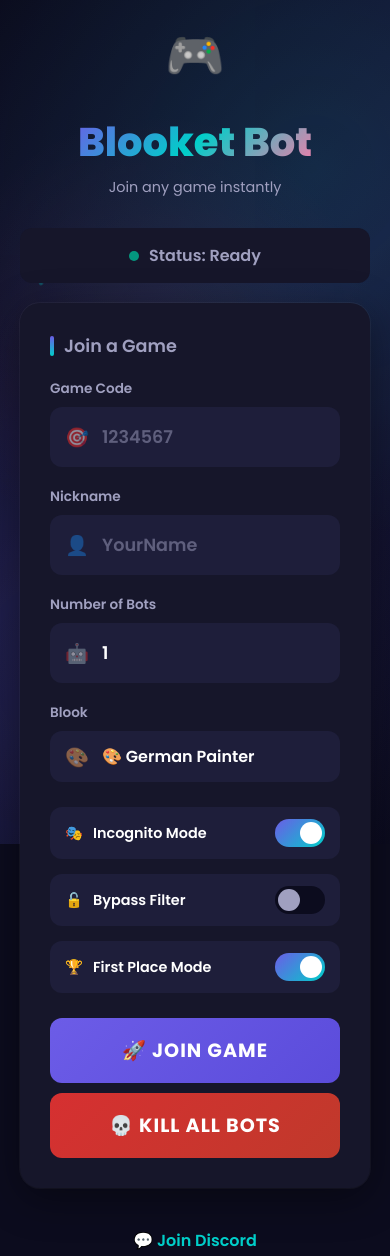
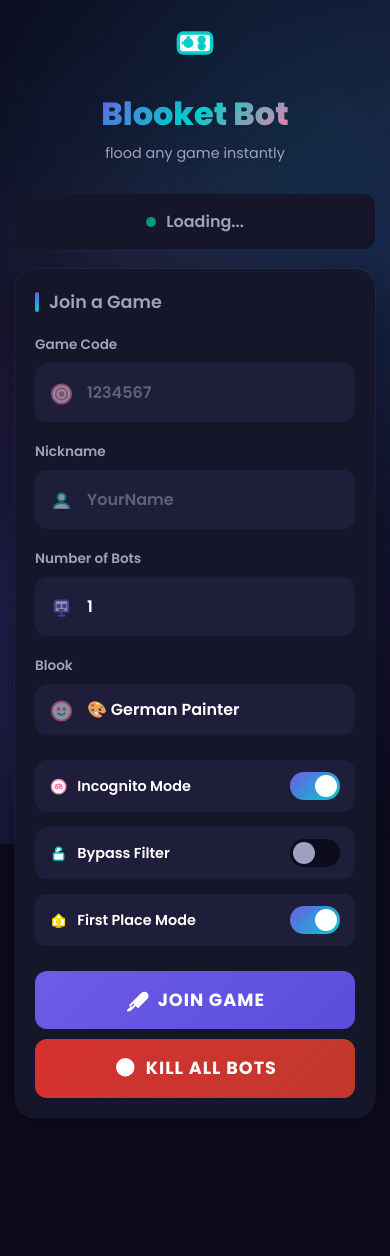
Before and after one commit to kahackflooder/blooket, a plain HTML site: page index.html in a window 390 px wide. After the commit the page ends 1158 px from the top, so only its background shows below. Drawn offline with Linux system fonts and the light colour scheme.

Commit message:
Update index.html

```diff
--- a/index.html
+++ b/index.html
@@ -377,6 +377,9 @@
             padding: 15px;
             background: linear-gradient(135deg, var(--primary), var(--secondary));
             cursor: move;
+            -webkit-user-select: none;
+            -moz-user-select: none;
+            -ms-user-select: none;
             user-select: none;
             font-weight: 700;
             border-radius: 16px 16px 0 0;
@@ -414,6 +417,32 @@
         ::-webkit-scrollbar { width: 6px; }
         ::-webkit-scrollbar-track { background: transparent; }
         ::-webkit-scrollbar-thumb { background: var(--primary); border-radius: 3px; }
+
+        .icon { width: 1.2em; height: 1.2em; display: inline-block; vertical-align: middle; fill: currentColor; }
+        .icon-lg { width: 3rem; height: 3rem; }
+        .icon-btn { width: 1.4em; height: 1.4em; margin-right: 8px; }
+
+        /* iPad & Mobile Responsive */
+        @media (max-width: 768px) {
+            .container { padding: 20px 15px; }
+            .card { padding: 20px; }
+            .title { font-size: 2rem; }
+            .logo { font-size: 2.5rem; }
+            .icon-lg { width: 2.5rem; height: 2.5rem; }
+            input[type="text"], select { font-size: 16px !important; } /* Prevents iOS zoom on focus */
+            .join-btn { padding: 16px; font-size: 1.1rem; }
+            .chatcontainer { width: 280px; height: 200px; }
+        }
+
+        /* Touch-friendly toggles */
+        checkbox {
+            -webkit-tap-highlight-color: transparent;
+            touch-action: manipulation;
+        }
+
+        .toggle-row {
+            -webkit-tap-highlight-color: transparent;
+        }
     </style>
 </head>
 <body>
@@ -432,9 +461,9 @@
 
     <div class="container">
         <div class="header">
-            <div class="logo">🎮</div>
+            <div class="logo"><svg class="icon icon-lg" viewBox="0 0 24 24" fill="none" stroke="var(--secondary)" stroke-width="2"><rect x="2" y="6" width="20" height="12" rx="3"/><circle cx="8" cy="12" r="2" fill="var(--secondary)"/><circle cx="16" cy="10" r="1.5" fill="var(--accent)"/><circle cx="16" cy="14" r="1.5" fill="var(--primary)"/><line x1="5" y1="12" x2="4" y2="12"/><line x1="8" y1="9" x2="8" y2="8"/></svg></div>
             <h1 class="title">Blooket Bot</h1>
-            <p class="subtitle">Join any game instantly</p>
+            <p class="subtitle">flood any game instantly</p>
         </div>
 
         <div class="status-bar">
@@ -448,7 +477,7 @@
             <div class="input-group">
                 <label class="input-label">Game Code</label>
                 <div class="input-wrapper">
-                    <span class="input-icon">🎯</span>
+                    <span class="input-icon"><svg class="icon" viewBox="0 0 24 24" fill="none" stroke="var(--accent)" stroke-width="2"><circle cx="12" cy="12" r="10"/><circle cx="12" cy="12" r="6"/><circle cx="12" cy="12" r="2" fill="var(--accent)"/></svg></span>
                     <input type="text" id="gcode" placeholder="1234567" maxlength="7">
                 </div>
             </div>
@@ -456,7 +485,7 @@
             <div class="input-group">
                 <label class="input-label">Nickname</label>
                 <div class="input-wrapper">
-                    <span class="input-icon">👤</span>
+                    <span class="input-icon"><svg class="icon" viewBox="0 0 24 24" fill="none" stroke="var(--secondary)" stroke-width="2"><circle cx="12" cy="8" r="4"/><path d="M4 20c0-4 4-6 8-6s8 2 8 6"/></svg></span>
                     <input type="text" id="gname" placeholder="YourName">
                 </div>
             </div>
@@ -464,7 +493,7 @@
             <div class="input-group">
                 <label class="input-label">Number of Bots</label>
                 <div class="input-wrapper">
-                    <span class="input-icon">🤖</span>
+                    <span class="input-icon"><svg class="icon" viewBox="0 0 24 24" fill="none" stroke="var(--primary)" stroke-width="2"><rect x="5" y="4" width="14" height="12" rx="2"/><circle cx="9" cy="10" r="1.5" fill="var(--primary)"/><circle cx="15" cy="10" r="1.5" fill="var(--primary)"/><path d="M9 14h6"/><line x1="12" y1="16" x2="12" y2="20"/><line x1="8" y1="20" x2="16" y2="20"/></svg></span>
                     <input type="text" id="botcount" placeholder="1" value="1" maxlength="3">
                 </div>
             </div>
@@ -472,7 +501,7 @@
             <div class="input-group">
                 <label class="input-label">Blook</label>
                 <div class="input-wrapper">
-                    <span class="input-icon">🎨</span>
+                    <span class="input-icon"><svg class="icon" viewBox="0 0 24 24" fill="none" stroke="var(--accent)" stroke-width="2"><circle cx="12" cy="12" r="10"/><path d="M8 14s1.5 2 4 2 4-2 4-2" stroke="var(--secondary)"/><circle cx="9" cy="10" r="1" fill="var(--primary)"/><circle cx="15" cy="10" r="1" fill="var(--primary)"/></svg></span>
                     <select id="blookSelect">
                         <option value="hitler">🎨 German Painter</option>
                         <option value="random">🎲 Random</option>
@@ -520,24 +549,24 @@
 
             <div class="toggles">
                 <div class="toggle-row">
-                    <div class="toggle-label"><span>🎭</span> Incognito Mode</div>
+                    <div class="toggle-label"><span><svg class="icon" viewBox="0 0 24 24" fill="none" stroke="var(--accent)" stroke-width="2"><circle cx="12" cy="12" r="10"/><path d="M8 11c0-1 1-2 2-2h4c1 0 2 1 2 2"/><circle cx="9" cy="13" r="2"/><circle cx="15" cy="13" r="2"/></svg></span> Incognito Mode</div>
                     <checkbox id="icogmode" checked="true"></checkbox>
                 </div>
 
                 <div class="toggle-row">
-                    <div class="toggle-label"><span>🔓</span> Bypass Filter</div>
+                    <div class="toggle-label"><span><svg class="icon" viewBox="0 0 24 24" fill="none" stroke="var(--secondary)" stroke-width="2"><rect x="5" y="11" width="14" height="10" rx="2"/><path d="M8 11V7a4 4 0 018 0" stroke-linecap="round"/></svg></span> Bypass Filter</div>
                     <checkbox id="bcf"></checkbox>
                 </div>
 
                 <div class="toggle-row">
-                    <div class="toggle-label"><span>🏆</span> First Place Mode</div>
+                    <div class="toggle-label"><span><svg class="icon" viewBox="0 0 24 24" fill="none" stroke="gold" stroke-width="2"><path d="M6 9l6-6 6 6"/><rect x="4" y="9" width="16" height="10" rx="1"/><circle cx="12" cy="14" r="3" fill="gold"/><path d="M12 17v4M8 21h8"/></svg></span> First Place Mode</div>
                     <checkbox id="fpswitch" checked="true"></checkbox>
                 </div>
             </div>
 
-            <button class="join-btn" onclick="join()">🚀 Join Game</button>
+            <button class="join-btn" onclick="join()"><svg class="icon icon-btn" viewBox="0 0 24 24" fill="none" stroke="currentColor" stroke-width="2"><path d="M4.5 16.5l3-3m0 0l9-9a3 3 0 014.5 4.5l-9 9m-4.5 0l4.5-4.5m-4.5 4.5l-3 3m7.5-7.5l-3 3"/><path d="M6 18l-3 3m12-12l3-3" stroke-linecap="round"/></svg>Join Game</button>
 
-            <button class="join-btn kill-btn" onclick="killAllBots()" style="margin-top: 10px; background: linear-gradient(135deg, var(--error), #c0392b);">💀 Kill All Bots</button>
+            <button class="join-btn kill-btn" onclick="killAllBots()" style="margin-top: 10px; background: linear-gradient(135deg, var(--error), #c0392b);"><svg class="icon icon-btn" viewBox="0 0 24 24" fill="none" stroke="currentColor" stroke-width="2"><circle cx="12" cy="10" r="8"/><circle cx="9" cy="9" r="2" fill="currentColor"/><circle cx="15" cy="9" r="2" fill="currentColor"/><path d="M8 16h8M10 16v2M14 16v2"/></svg>Kill All Bots</button>
 
             <div class="bot-counter" id="botCounter" style="text-align: center; margin-top: 15px; padding: 10px; background: var(--bg-input); border-radius: 10px; display: none;">
                 <span style="color: var(--text-muted); font-size: 0.85rem;">Active Bots: </span>
@@ -546,15 +575,11 @@
         </div>
 
         <div id="ctrlpanel"></div>
-
-        <div class="links">
-            <a href="https://discord.gg/FcYy4uHUws" target="_blank">💬 Join Discord</a>
-        </div>
     </div>
 
     <!-- Chat Window -->
     <div class="chat" style="left: 20px; top: 100px;">
-        <div id="drag">💬 Chat</div>
+        <div id="drag"><svg class="icon" style="margin-right: 8px;" viewBox="0 0 24 24" fill="none" stroke="currentColor" stroke-width="2"><path d="M21 15a2 2 0 01-2 2H7l-4 4V5a2 2 0 012-2h14a2 2 0 012 2z"/></svg>Chat</div>
         <div class="chatcontainer">
             <div class="chatmsg"></div>
         </div>
@@ -608,17 +633,19 @@
             setTimeout(() => e.classList.remove("show"), 4000);
         }
 
-        // Wait for DOM to be ready before attaching toggle handlers
-        document.addEventListener("DOMContentLoaded", function() {
-            document.querySelectorAll("checkbox").forEach((e) => {
-                e.addEventListener("click", function () {
-                    if (e.getAttribute("checked")) e.removeAttribute("checked");
-                    else e.setAttribute("checked", "true");
-                });
-            });
-        });
+        // Attach toggle handlers immediately (DOM is already ready since script is at bottom)
+        (function() {
+            var checkboxes = document.querySelectorAll("checkbox");
+            for (var i = 0; i < checkboxes.length; i++) {
+                (function(cb) {
+                    cb.onclick = function() {
+                        if (cb.hasAttribute("checked")) {
+                            cb.removeAttribute("checked");
+                        } else {
+                            cb.setAttribute("checked", "true");
+                        }
+                    };
+                })(checkboxes[i]);
+            }
+        })();
     </script>
-
-    <script src="script.js"></script>
-</body>
-</html>
```
